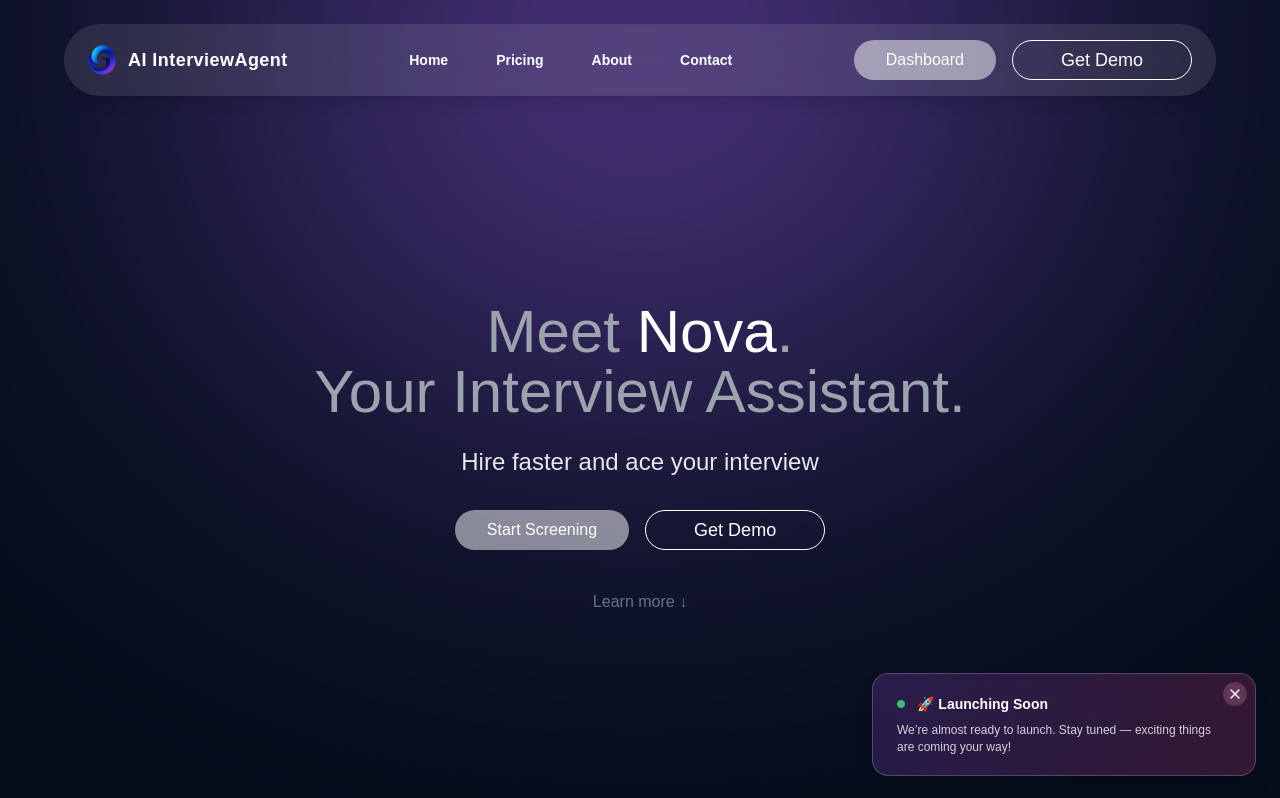
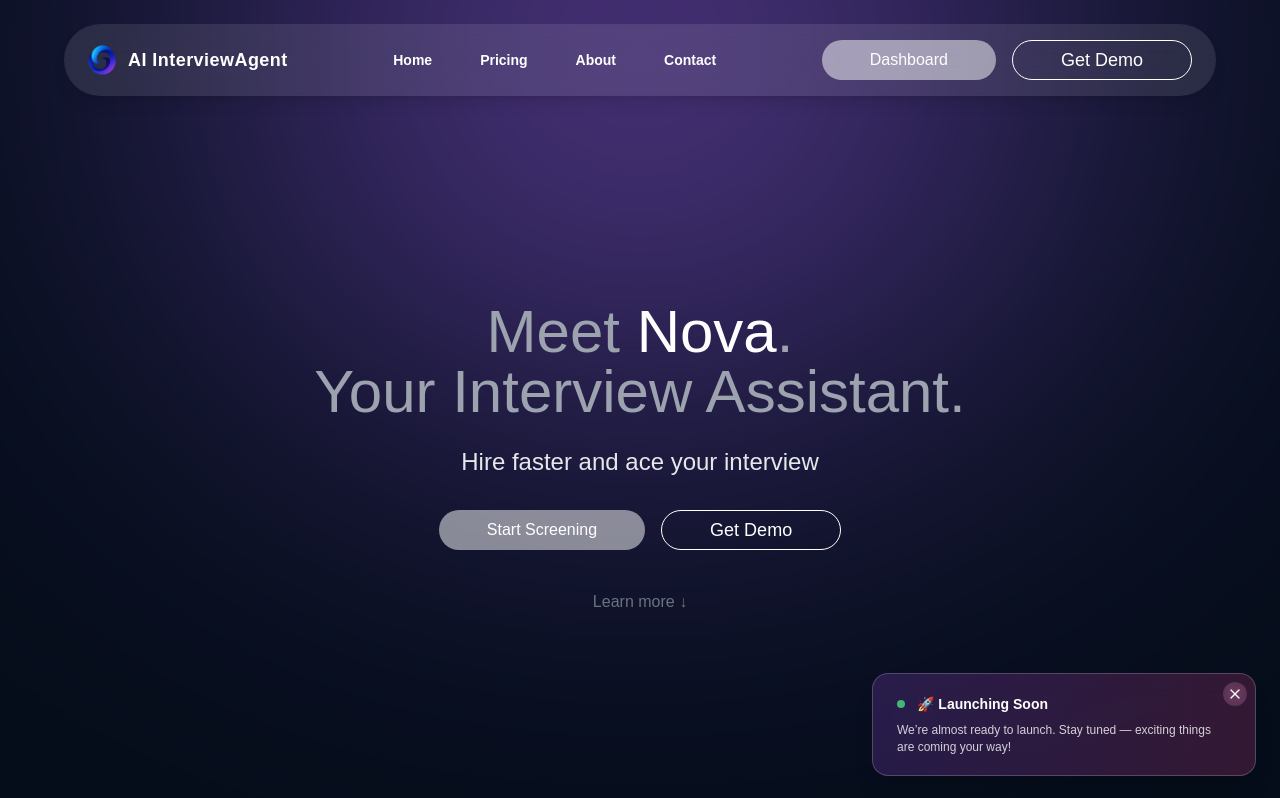
Before and after one commit to NegiAbhijeet/interview-agent, a Next.js app: page / in a window 1280 px wide. Shown: the top 798 px of the page. Built offline with nearby package versions, Linux system fonts and the light colour scheme.

Commit message:
button css

```diff
--- a/app/globals.css
+++ b/app/globals.css
@@ -185,7 +185,7 @@ body {
     left: 0;
     right: 0;
     bottom: 0;
-    background: royalblue;
+    background: black;
     z-index: -1;
     transition: transform 400ms ease-out;
     transform: scaleX(0);
--- a/components/OutlineButtonWrapper.jsx
+++ b/components/OutlineButtonWrapper.jsx
@@ -12,7 +12,7 @@ const FancyButton = ({ children, className = "", icon = true, ...props }) => {
       {...props}
     >
       <a href="#_" className="relative">
-        <span className="absolute left-0 block w-full h-0 transition-all bg-indigo-600 opacity-100 group-hover:h-full top-1/2 group-hover:top-0 duration-400 ease"></span>
+        <span className="absolute left-0 block w-full h-0 transition-all bg-black opacity-100 group-hover:h-full top-1/2 group-hover:top-0 duration-400 ease"></span>
 
         {icon && (
           <span className="absolute right-0 flex items-center justify-start w-10 h-10 duration-300 transform translate-x-full group-hover:translate-x-0 ease">
--- a/components/filledButtonWrapper.jsx
+++ b/components/filledButtonWrapper.jsx
@@ -3,7 +3,7 @@ import { Button } from "./ui/button";
 
 const FilledButtonWrapper = ({ children, className = "" }) => {
   return (
-    <Button className={`slide-button rounded-full overflow-hidden px-8 py-4 text-base bg-white/50 hover:bg-white/50 text-white transition ${className}`}>
+    <Button className={`slide-button rounded-full overflow-hidden px-12 py-3 text-base bg-white/50 hover:bg-white/50 text-white transition ${className}`}>
       {children}
     </Button>
   );
```
